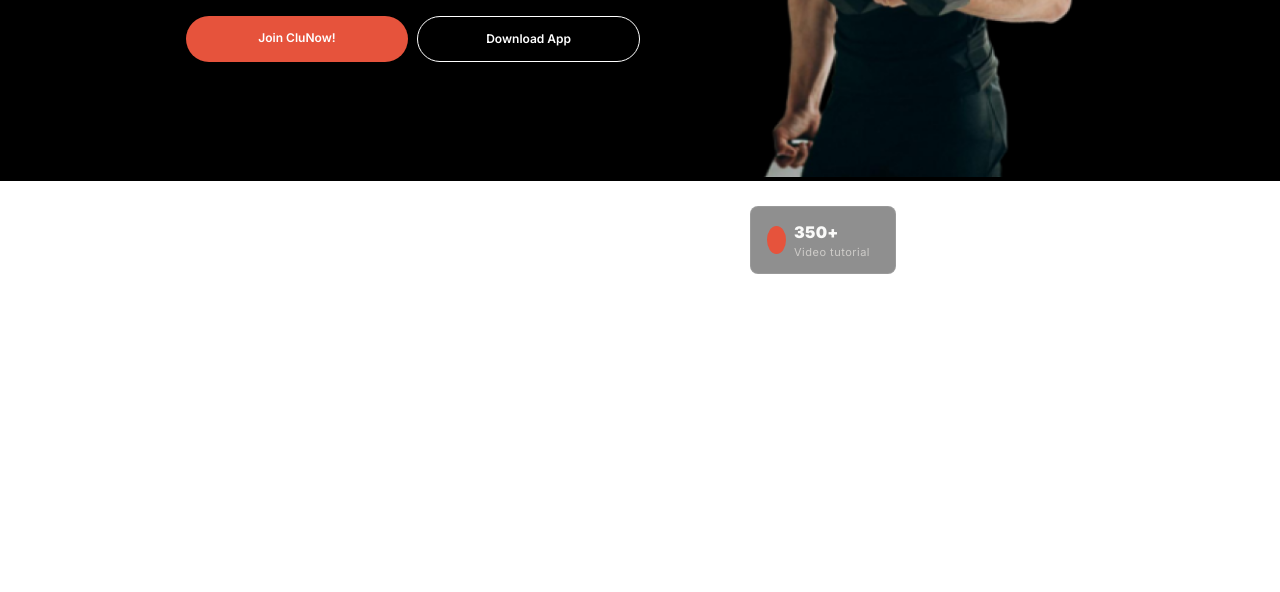
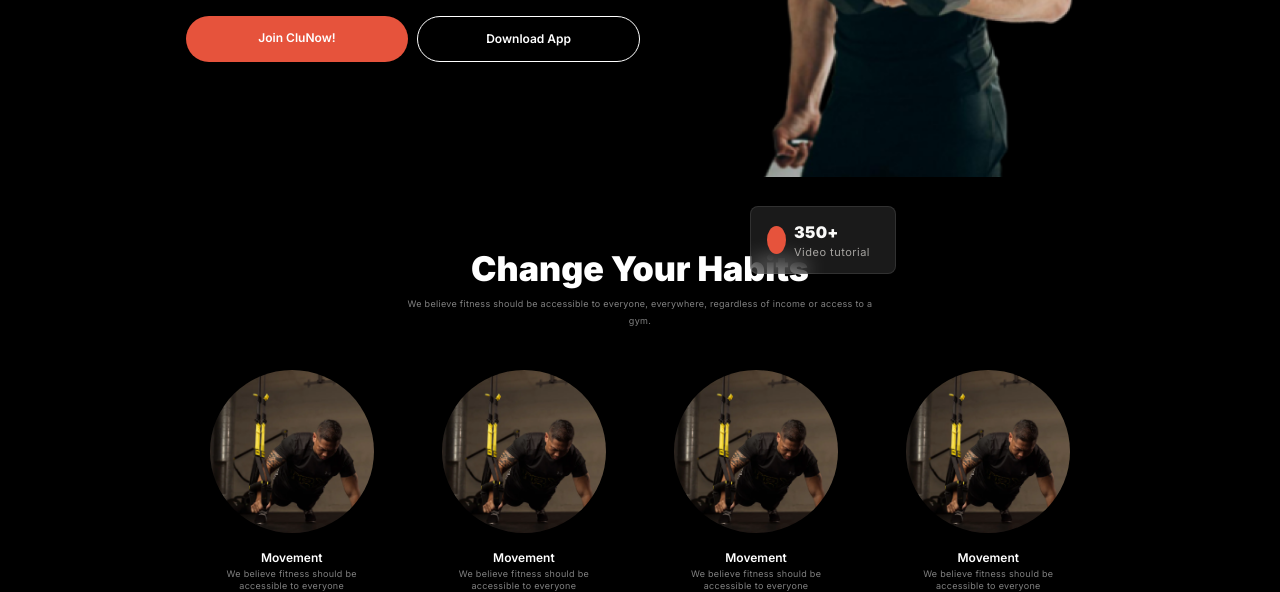
Before and after one commit to Arnisha233/flower-website, a plain HTML site: page index.html in a window 1280 px wide. Shown: the part 514-1106 px from the top of the page. Before the commit the page ends 800 px from the top, so only its background shows below. Drawn offline with Linux system fonts and the light colour scheme; a web font is replaced by a local one.

Commit message:
added habits section

```diff
--- a/index.html
+++ b/index.html
@@ -64,6 +64,48 @@
             </div>
         </section>
         <!-- banner section end -->
+
+        <!-- habits section start -->
+        <section class="habits full-width">
+            <div class="habits-container content-width">
+                <div class="habits-content">
+                    <h2>Change Your Habits</h2>
+                    <p>We believe fitness should be accessible to everyone, everywhere, regardless of income or access
+                        to a gym.</p>
+                </div>
+                <div class="habits-image">
+                    <div class="habits-item">
+                        <img src="./images/image 3.png" alt="">
+                        <div class="habits-text">
+                            <h3>Movement</h3>
+                            <p>We believe fitness should be accessible to everyone</p>
+                        </div>
+                    </div>
+                    <div class="habits-item">
+                        <img src="./images/image 3.png" alt="">
+                        <div class="habits-text">
+                            <h3>Movement</h3>
+                            <p>We believe fitness should be accessible to everyone</p>
+                        </div>
+                    </div>
+                    <div class="habits-item">
+                        <img src="./images/image 3.png" alt="">
+                        <div class="habits-text">
+                            <h3>Movement</h3>
+                            <p>We believe fitness should be accessible to everyone</p>
+                        </div>
+                    </div>
+                    <div class="habits-item">
+                        <img src="./images/image 3.png" alt="">
+                        <div class="habits-text">
+                            <h3>Movement</h3>
+                            <p>We believe fitness should be accessible to everyone</p>
+                        </div>
+                    </div>
+                </div>
+            </div>
+        </section>
+        <!-- habits section end -->
     </main>
     <footer></footer>
 </body>
--- a/style/responsive.css
+++ b/style/responsive.css
@@ -56,7 +56,7 @@
     background: rgba(48, 48, 48, 0.54);
     backdrop-filter: blur(10px);
     position: absolute;
-    top: 250%;
+    top: 80%;
     right: 60%;
   }
   .circle {
@@ -93,7 +93,7 @@
     backdrop-filter: blur(10px);
     position: absolute;
     /* bottom: 60%; */
-    top: 170%;
+    top: 90%;
     left: 55%;
   }
   .workout-videos h5 {
@@ -112,6 +112,21 @@
     margin-top: 3.55px;
   }
   /* banner end */
+
+  /* habits section start */
+  .habits-content h2 {
+    font-size: 1.375rem;
+  }
+  .habits-image {
+    display: grid;
+    grid-template-columns: repeat(1, 1fr);
+    gap: 20px;
+    margin-top: 41px;
+  }
+  .habits-item {
+    margin-top: 28px;
+  }
+  /* habits section end */
 }
 
 /* small device responsive end */
--- a/style/style.css
+++ b/style/style.css
@@ -11,6 +11,7 @@
   padding: 0;
 }
 body {
+  background-color: #000;
   font-family: "Inter", sans-serif;
 }
 /* shared style start */
@@ -211,3 +212,72 @@ header {
   margin-top: 3.55px;
 }
 /* banner section end */
+
+/* habits section start */
+.habits {
+  background-color: #000;
+  padding-top: 71px;
+}
+.habits-container {
+  background-color: #000;
+}
+.habits-content {
+  display: flex;
+  flex-direction: column;
+  align-items: center;
+}
+.habits-content h2 {
+  color: #fff;
+  font-size: 2.13rem;
+  font-weight: 900;
+  line-height: 100%;
+}
+.habits-content p {
+  color: rgba(255, 255, 255, 0.5);
+  text-align: center;
+  font-size: 0.563rem;
+  font-style: normal;
+  font-weight: 400;
+  line-height: 17px;
+  letter-spacing: 0.3px;
+  width: 476px;
+  margin-top: 9px;
+}
+.habits-image {
+  display: grid;
+  grid-template-columns: repeat(4, 1fr);
+  gap: 20px;
+  margin-top: 41px;
+}
+.habits-item {
+  margin: 0 auto;
+  width: 164px;
+  height: 194px;
+}
+.habits-item img {
+  width: 100%;
+  border-radius: 50%;
+}
+.habits-text {
+  display: flex;
+  flex-direction: column;
+  align-items: center;
+  padding-top: 15px;
+}
+.habits-text h3 {
+  color: #fff;
+  font-size: 12px;
+  font-weight: 600;
+  line-height: 100%;
+}
+.habits-text p {
+  color: rgba(255, 255, 255, 0.5);
+  text-align: center;
+  font-size: 9px;
+  font-weight: 400;
+  line-height: 12px;
+  letter-spacing: 0.3px;
+  width: 164px;
+  margin-top: 4px;
+}
+/* habits section end */
```
